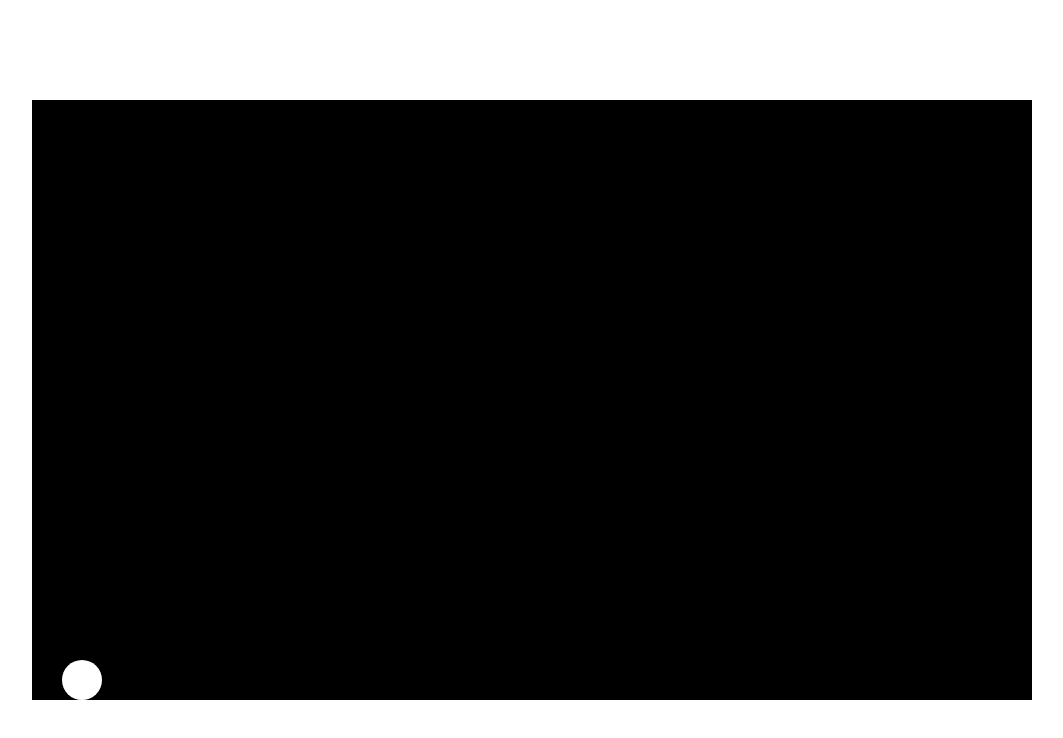
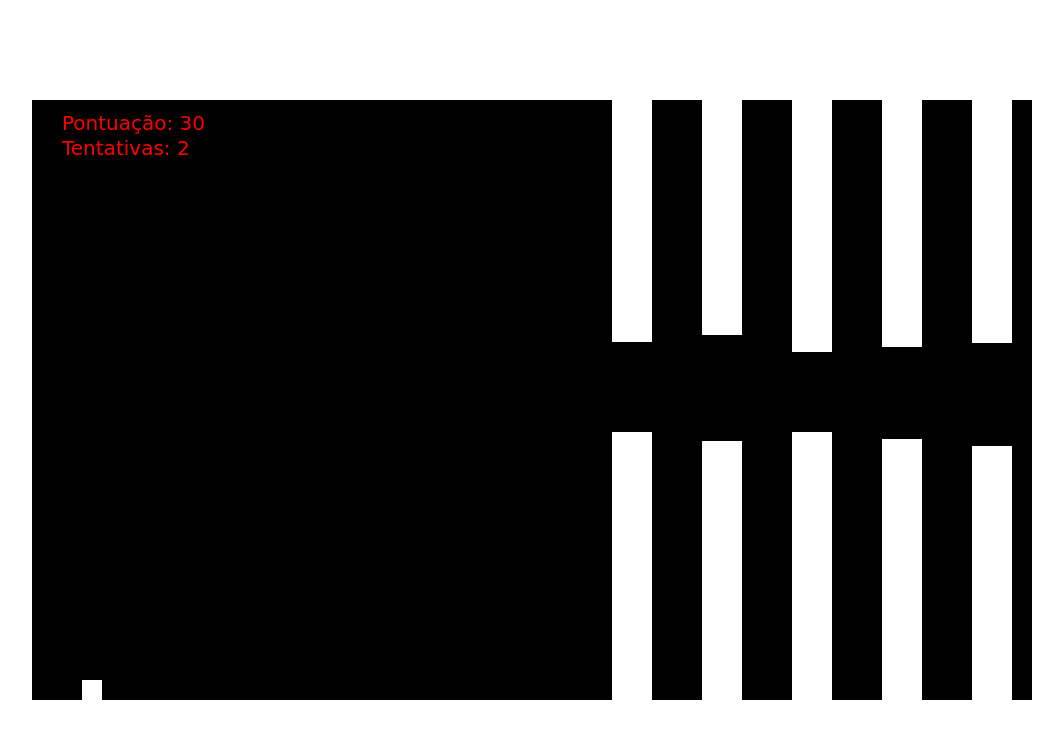
Before and after one commit to LeonardoMelloSilvestri/FlappyBirdCanvas, a plain HTML site: page index.html in a window 1280 px wide. Shown: the whole page, without its empty margins (108-1171 px from the left). Drawn offline with nearby package versions, Linux system fonts and the light colour scheme.

Commit message:
New implements

```diff
--- a/index.html
+++ b/index.html
@@ -7,8 +7,8 @@
 </head>
 <body>
 	<canvas id="canvas" height="600" width="1000">
-		<script src="js/logic.js"></script>
-		<script src="js/main.js"></script>
+		<script src="https://ajax.googleapis.com/ajax/libs/jquery/3.3.1/jquery.min.js"></script>
+		<script src="js/script.js"></script>
 	</canvas>
 </body>
 </html>
--- a/js/logic.js
+++ /dev/null
@@ -1,60 +0,0 @@
-var canvas = document.getElementById('canvas');
-var ctx = canvas.getContext('2d');
-
-player = new Player();
-
-window.addEventListener('keydown', function keyDownHandler(e){
-	var key = e.keyCode;
-	if (key == 38) {
-		if (player.upIsDown == false) {
-			player.zIsDown = true;
-			player.jumping = true;
-		}
-	}
-}, false);
-
-window.addEventListener('keyup', function keyUpHandler(e){
-	var key = e.keyCode;
-	if (key == 38) {
-		player.upIsDown = false;
-	}
-}, false);
-
-function Player() {
-	this.size = 20;
-	this.x = 50;
-	this.y = canvas.height / 2 - 40;
-	this.gravityForce = 0.5;
-	this.lift = -20;
-	this.speed = 0;
-	this.jumping = false;
-	this.upIsDown = false;
-
-	this.draw = function(){
-		ctx.fillStyle = "White";
-		ctx.beginPath();
-		ctx.arc(this.x, this.y, this.size, 0, Math.PI*2);
-		ctx.fill();
-	}
-
-	this.jump = function(){
-		if (player.jumping == true) {
-			this.speed += this.lift;
-			this.speed *= 0.5;
-		}
-		this.jumping = false;
-	}
-
-	this.gravity = function(){
-		if (this.y + this.size) {
-			this.speed += this.gravityForce;
-			this.y += this.speed;
-		}
-	}
-
-	this.collision = function(){
-		if (this.y + this.size >= canvas.height){
-			this.y = canvas.height - this.size;
-		}
-	}
-}
--- a/js/main.js
+++ /dev/null
@@ -1,28 +0,0 @@
-var canvas = document.getElementById('canvas');
-var ctx = canvas.getContext('2d');
-
-player = new Player();
-
-function init() {
-
-	loop();
-}
-
-function update() {
-	player.gravity();
-	player.jump();
-	player.collision();
-}
-
-function draw() {
-	ctx.clearRect(0, 0, canvas.width, canvas.height);
-	player.draw();
-}
-
-function loop() {
-	window.requestAnimationFrame(loop, canvas);
-	update();
-	draw();
-}
-
-init();
--- /dev/null
+++ b/js/script.js
@@ -0,0 +1,179 @@
+$(document).ready(function() {
+	const canvas = $("#canvas");
+	const ctx = canvas[0].getContext("2d");
+
+	class Game {
+		constructor() {
+			this.playerScore = 0;
+			this.playerLives = 3;
+			this.isPaused = false;
+		}
+
+		init() {
+			game.loop();
+		}
+
+		update() {
+			player.jump();
+			player.gravity();
+			player.colide();
+			player.scoring();
+			pillar.move();
+		}
+
+		render() {
+			ctx.clearRect(0, 0, canvas.width(), canvas.height());
+			player.draw();
+			pillar.draw();
+			ctx.fillStyle = "Red";
+			ctx.font = "20px Cursive";
+			ctx.fillText("Pontuação: " + Math.floor(game.playerScore), 30, 30);
+			ctx.fillText("Tentativas: " + game.playerLives, 30, 55);
+		}
+
+		loop() {
+			requestAnimationFrame(game.loop, canvas);
+			game.update();
+			game.render();
+		}
+
+		pause() {
+			if(this.isPaused) {
+				ctx.fillStyle = "Red";
+				ctx.font = "30px Cursive";
+				ctx.fillText("Pause", canvas.width() / 2, canvas.height() / 2);
+			}
+		}
+	}
+
+	$(document).keydown(function(e){
+		switch(e.which) {
+			case 38:
+				if(!player.upIsDown) {
+					player.zIsDown = true;
+					player.jumping = true;
+				}
+				break;
+		}
+	})
+
+	$(document).keyup(function(e){
+		switch(e.which) {
+			case 38:
+				player.upIsDown = false;
+				break;
+		}
+	})
+
+	class Player {
+		constructor() {
+			this.size = 20;
+			this.x = 50;
+			this.y = canvas.height() / 2 - this.size / 2;
+			this.gravityForce = 0.5;
+			this.lift = -20;
+			this.speed = 0;
+			this.jumping = false;
+			this.upIsDown = false;
+			this.color = "White";
+			this.score = 0;
+			this.lives = 3;
+		}
+
+		draw() {
+			ctx.fillStyle = this.color;
+			ctx.fillRect(this.x, this.y, this.size, this.size);
+		}
+
+		jump() {
+			if(this.jumping && this.y >= 0) {
+				this.speed += this.lift;
+				this.speed *= 0.3;
+			}
+			this.jumping = false;
+		}
+
+		gravity() {
+			if(this.y + this.size) {
+				this.speed += this.gravityForce;
+				this.y += this.speed;
+			}
+		}
+
+		colide() {
+			if(this.y + this.size >= canvas.height()) {
+				this.y = canvas.height() - this.size;
+			}
+
+			for(var i = 0; i < pillar.pillars.length; i++) {
+				this.currentPillar = pillar.pillars[i];
+				if(this.x + this.size >= this.currentPillar.x &&
+					this.x <= this.currentPillar.x + this.currentPillar.width &&
+					this.y + this.size >= this.currentPillar.y &&
+					this.y <= this.currentPillar.y + this.currentPillar.height) {
+					player.gameOver();
+				}
+			}
+		}
+
+		scoring() {
+			if(game.playerLives > 0) {
+				game.playerScore += 0.1;
+			}
+		}
+
+		gameOver() {
+			player = new Player();
+			pillar = new Pillar();
+			if(game.playerLives > 0) {
+				game.playerLives--;
+			}
+		}
+	}
+
+	class Pillar {
+		constructor(color, x, y, width, height) {
+			this.color = color;
+			this.x = x;
+			this.y = y;
+			this.width = width;
+			this.height = height;
+			this.pillars = [];
+			this.speed = 5;
+		}
+
+		addPillars() {
+			setTimeout(function interval(){
+				pillar.pillars.push(new Pillar("White", canvas.width(), 0, 40, pillar.randomNumber(260, 220)));
+				pillar.pillars.push(new Pillar("White", canvas.width(), pillar.randomNumber(320, 360), 40, 600));
+				setTimeout(interval, 300);
+			}, 300)
+		}
+
+		draw() {
+			for(var i = 0; i < this.pillars.length; i++) {
+				this.currentPillar = this.pillars[i];
+				ctx.fillStyle = this.currentPillar.color;
+				ctx.fillRect(this.currentPillar.x, this.currentPillar.y, this.currentPillar.width, this.currentPillar.height);
+			}
+		}
+
+		move() {
+			for(var i = 0; i < this.pillars.length; i++) {
+				this.currentPillar = this.pillars[i];
+				this.currentPillar.x -= this.speed;
+			}
+		}
+
+		randomNumber(max, min) {
+			return Math.floor(Math.random() * (max - min + 1)) + min;
+		}
+	}
+
+	game = new Game();
+	player = new Player();
+	pillar = new Pillar();
+
+	pillar.addPillars();
+	game.init();
+})
```
